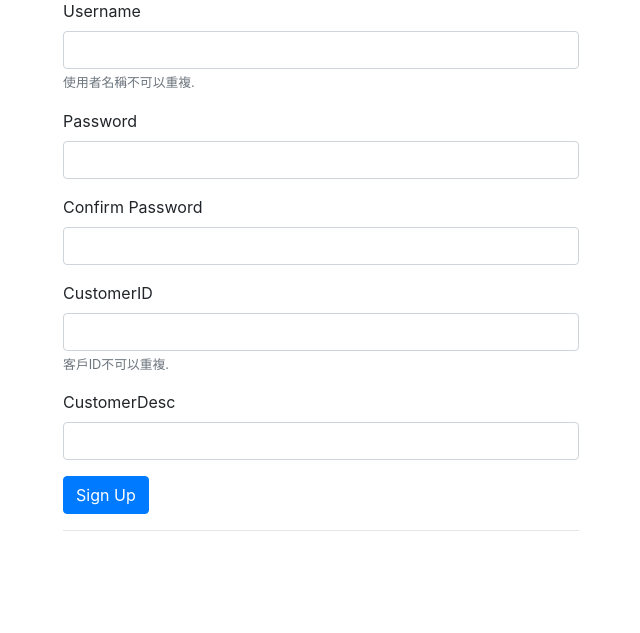
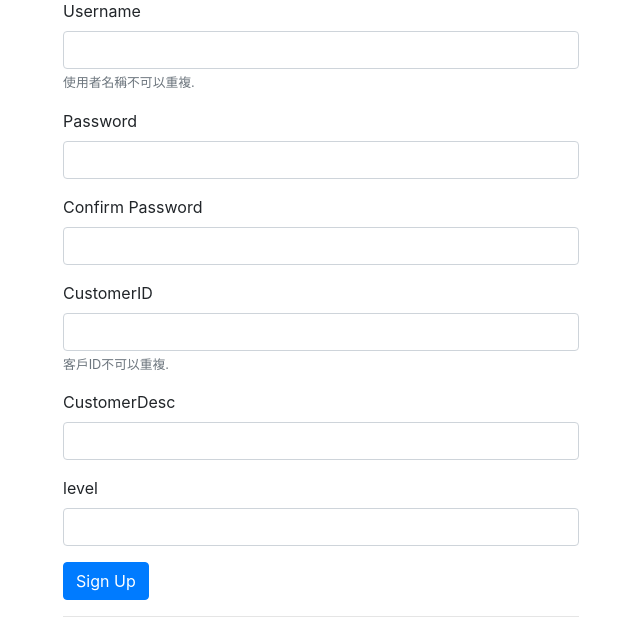
Before and after one commit to wmcompass/onboard, a Django app: page /signup in a window 1280 px wide. Shown: the part 199-832 px from the top of the page, without its empty margins (319-959 px from the left). Before the commit the page ends 730 px from the top, so only its background shows below. Run offline with Django 3.2, Linux system fonts and the light colour scheme; a user stored in the database is signed in; data comes from the database, SQL or seed files in the repository; both versions use the stored data as it was after the commit; some libraries are stand-ins or nearby versions.

Commit message:
'20200729-1700'

```diff
--- a/display/forms.py
+++ b/display/forms.py
@@ -6,7 +6,7 @@ from .models import custID
 class editAccountForm(ModelForm):
     class Meta:
         model = custID
-        fields = ['customerDesc', 'isAdmin']
+        fields = ['customerDesc','level' , 'isAdmin']
 
 class custIDForm(ModelForm):
     class Meta:
--- a/display/models.py
+++ b/display/models.py
@@ -26,7 +26,9 @@ class custID(models.Model):
     username = models.CharField(max_length=250)
     customerDesc = models.CharField(max_length=250)
     group = models.CharField(max_length=250)
+    level = models.CharField(max_length=250)
     isAdmin = models.BooleanField(default=False)
+
 
     def __str__ (self):
         return '%s %s %s %s' % (self.customerID, self.username, self.group , self.isAdmin)
--- a/verify/templates/verify/signup.html
+++ b/verify/templates/verify/signup.html
@@ -39,6 +39,10 @@
                     <input type="customerDesc" name="customerDesc" class="form-control" id="customerDesc">
                 </div>
                 <div class="form-group">
+                    <label for="level">level</label>
+                    <input type="level" name="level" class="form-control" id="level">
+                </div>
+                <div class="form-group">
                     <input type="hidden" name="group" class="form-control" id="group" value="{{ group }}">
                 </div>
 
```
Also changed, not shown: db.sqlite3, display/migrations/0012_custid_level.py (added), display/migrations/0013_auto_20200729_1652.py (added).
